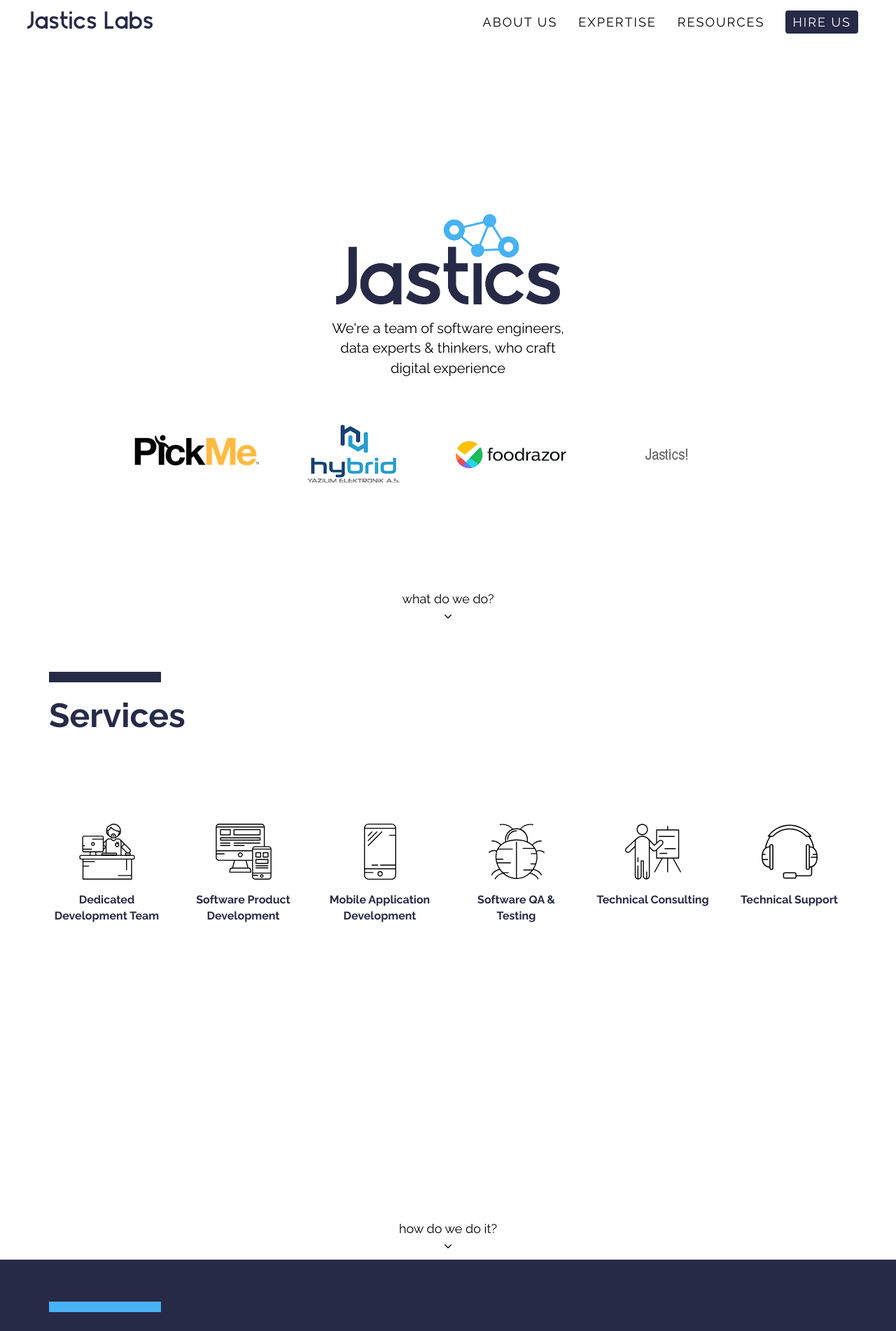
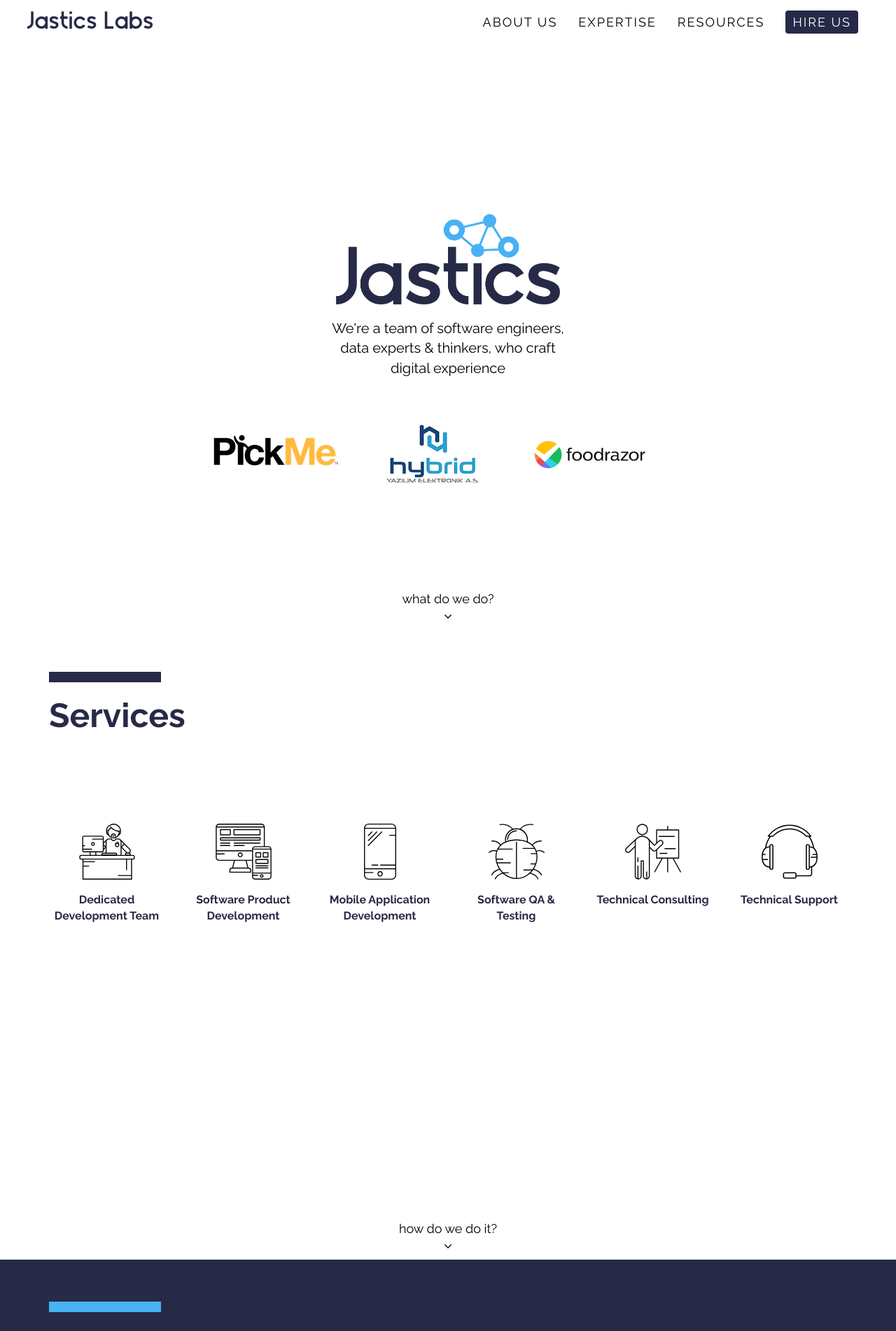
Before and after one commit to ivanursul/jastics, a Jekyll site: the page built from index.md, in a window 1280 px wide. Shown: the top 1902 px of the page at 70% size. Built offline with Jekyll 4.4.1, drawn with Linux system fonts in a browser that asks for light colours.

```diff
--- a/_data/clients.yml
+++ b/_data/clients.yml
@@ -12,6 +12,3 @@
 
  - src: "clients/foodrazor.png"
    alt: "Foodrazor restaurant business"
-
- - src: "clients/client.png"
-   alt: "Client description"
```
Also changed, not shown: assets/images/clients/510201691512839.png (deleted), assets/images/clients/foodrazor.jpg (deleted).
